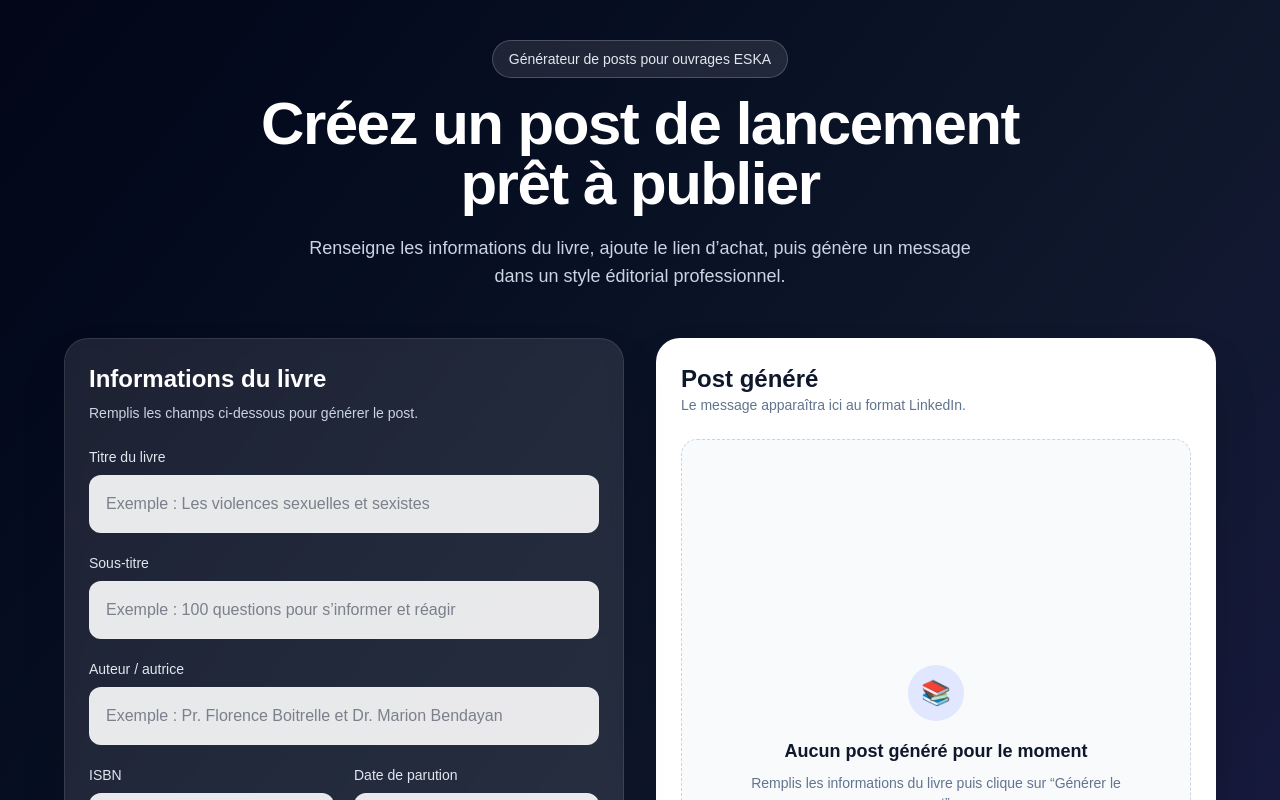
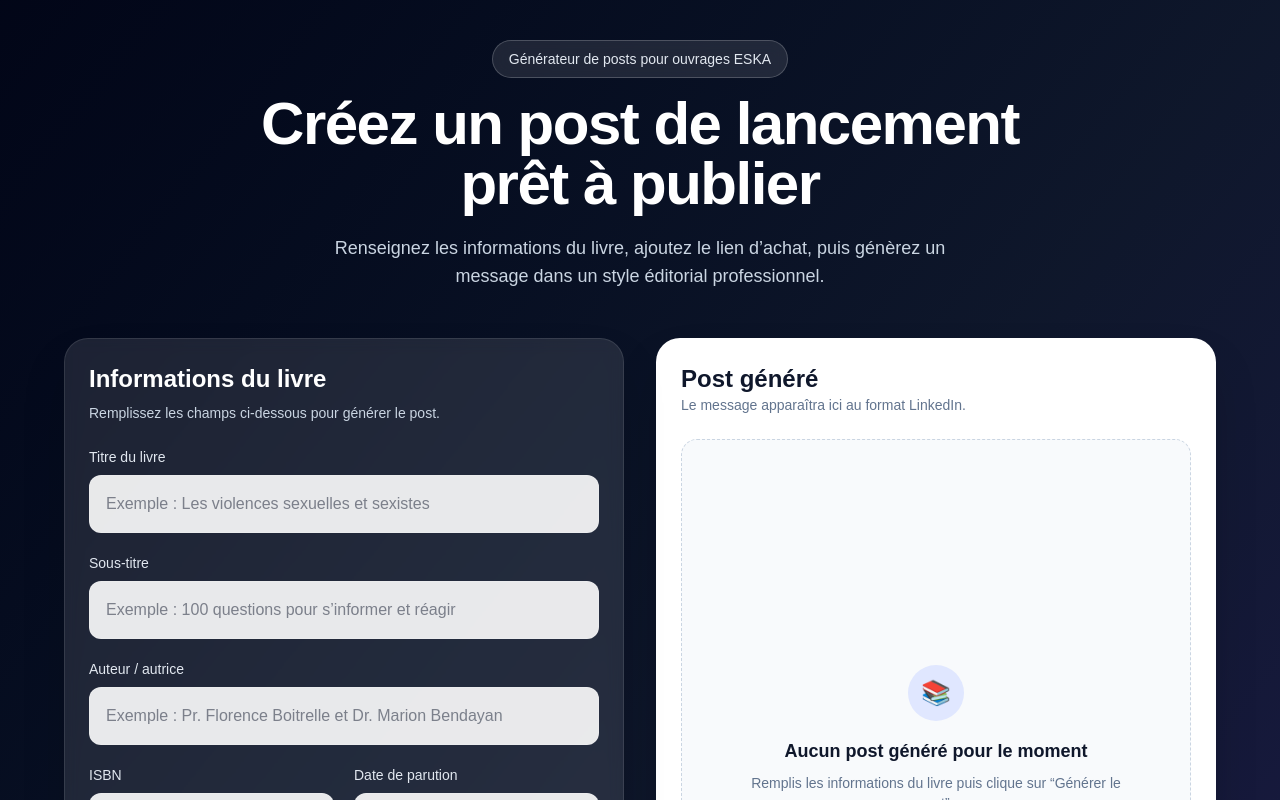
Before and after one commit to eskacongres/book-post-generator, a Next.js app: page / in a window 1280 px wide. Shown: the top 800 px of the page. Built offline with nearby package versions, Linux system fonts and the light colour scheme.

Commit message:
Correction de certaines formulations

```diff
--- a/app/page.tsx
+++ b/app/page.tsx
@@ -72,8 +72,8 @@ ${
           </h1>
 
           <p className="mx-auto mt-5 max-w-2xl text-lg text-slate-300">
-            Renseigne les informations du livre, ajoute le lien d’achat, puis
-            génère un message dans un style éditorial professionnel.
+            Renseignez les informations du livre, ajoutez le lien d’achat, puis
+            génèrez un message dans un style éditorial professionnel.
           </p>
         </header>
 
@@ -84,7 +84,7 @@ ${
             </h2>
 
             <p className="mb-6 text-sm text-slate-300">
-              Remplis les champs ci-dessous pour générer le post.
+              Remplissez les champs ci-dessous pour générer le post.
             </p>
 
             <div className="space-y-5">
```
